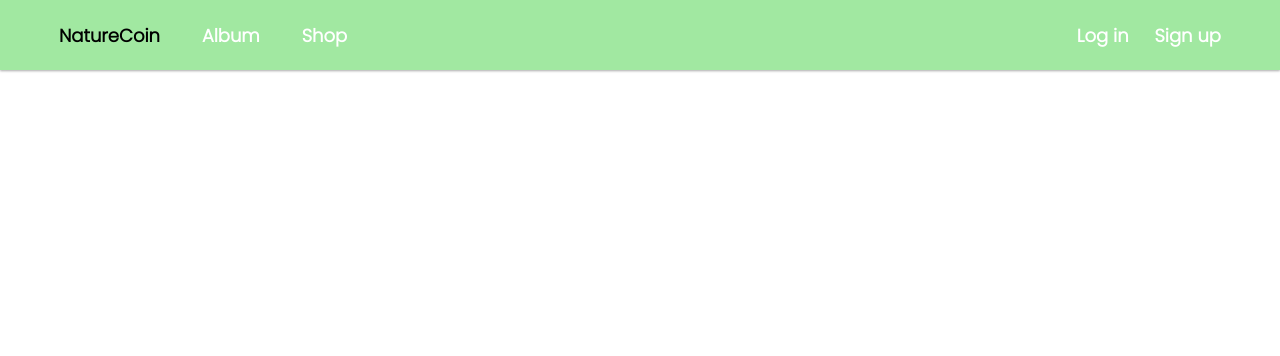
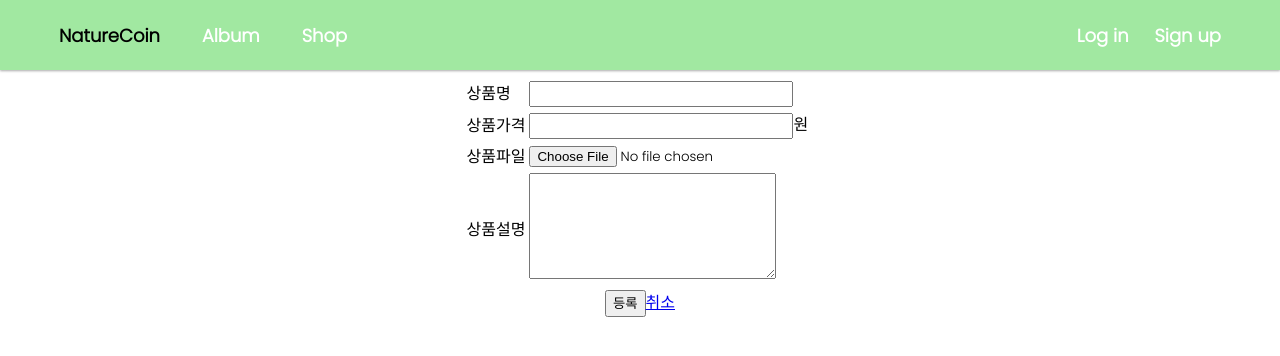
Before and after one commit to minzzweb/nature-coin-frontend, a React (Create React App) app: page /image/create in a window 1280 px wide. Shown: the top 356 px of the page. Built offline with nearby package versions, Linux system fonts and the light colour scheme.

Commit message:
이미지 게시판등록 프론트 구현중

```diff
--- a/package.json
+++ b/package.json
@@ -20,6 +20,10 @@
     "react-router-dom": "^6.14.2",
     "react-scripts": "5.0.1",
     "react-toastify": "^9.1.3",
+    "redux": "^4.2.1",
+    "redux-actions": "^3.0.0",
+    "redux-devtools-extension": "^2.13.9",
+    "redux-saga": "^1.2.3",
     "router": "^1.3.8",
     "web-vitals": "^2.1.4",
     "yup": "^1.2.0"
--- a/src/components/Image_board/ImageRegisterForm.js
+++ b/src/components/Image_board/ImageRegisterForm.js
@@ -1,4 +1,46 @@
+import { Link } from "react-router-dom";
+
 const ImageRegisterForm = () => {
-  return <div>ImageRegisterForm page</div>;
+  return (
+    <div align="center">
+      <h2>상품 등록</h2>
+      <form>
+        <table>
+          <tbody>
+            <tr>
+              <td>상품명</td>
+              <td>
+                <input type="text" />
+              </td>
+            </tr>
+            <tr>
+              <td>상품가격</td>
+              <td>
+                <input type="text" />원
+              </td>
+            </tr>
+            <tr>
+              <td>상품파일</td>
+              <td>
+                <input type="file" />
+              </td>
+              <td></td>
+            </tr>
+            <tr>
+              <td>상품설명</td>
+              <td>
+                <textarea rows="5"></textarea>
+              </td>
+            </tr>
+          </tbody>
+        </table>
+
+        <div>
+          <button type="submit">등록</button>
+          <Link to="/">취소</Link>
+        </div>
+      </form>
+    </div>
+  );
 };
 export default ImageRegisterForm;
```
Also changed, not shown: 1 other file (tests, documents, lock files or other folders).
